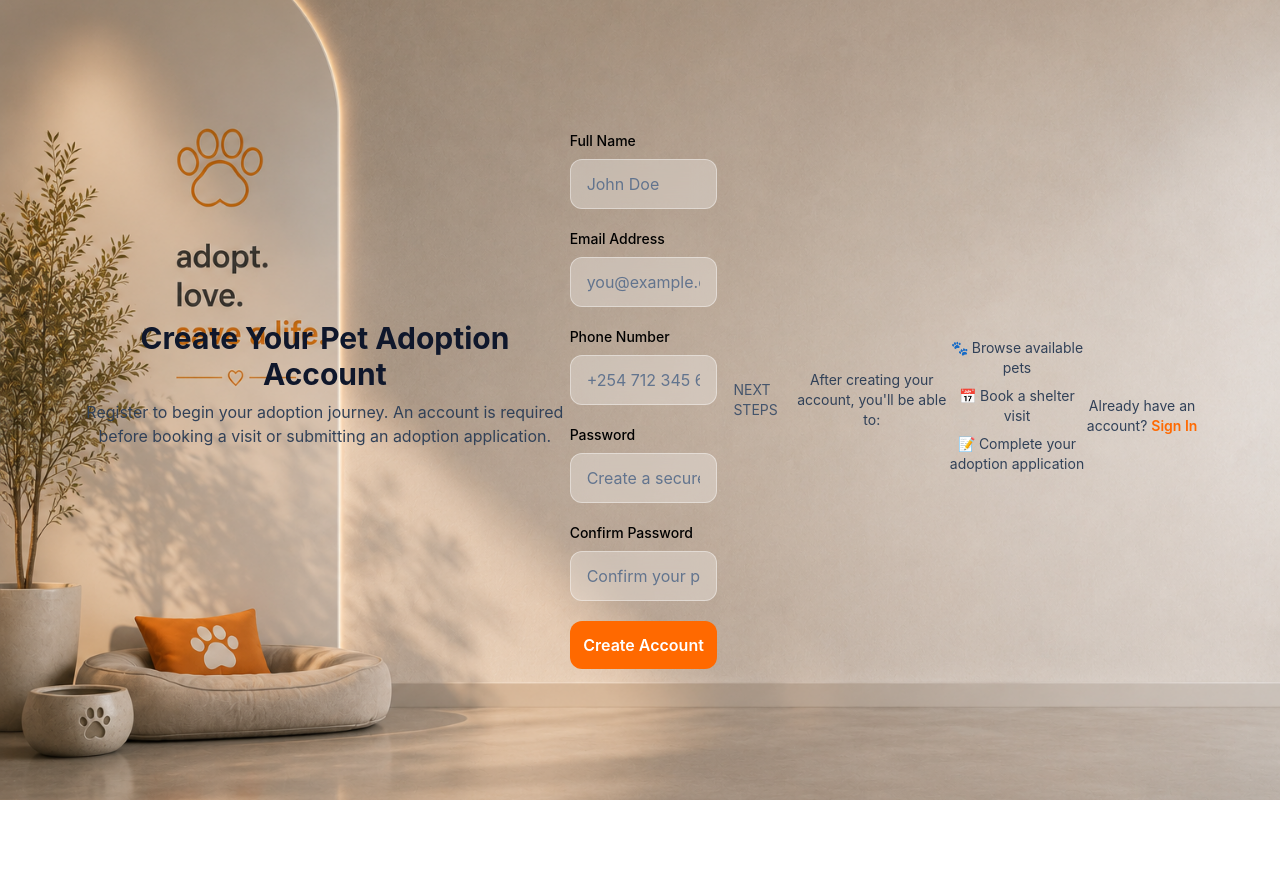
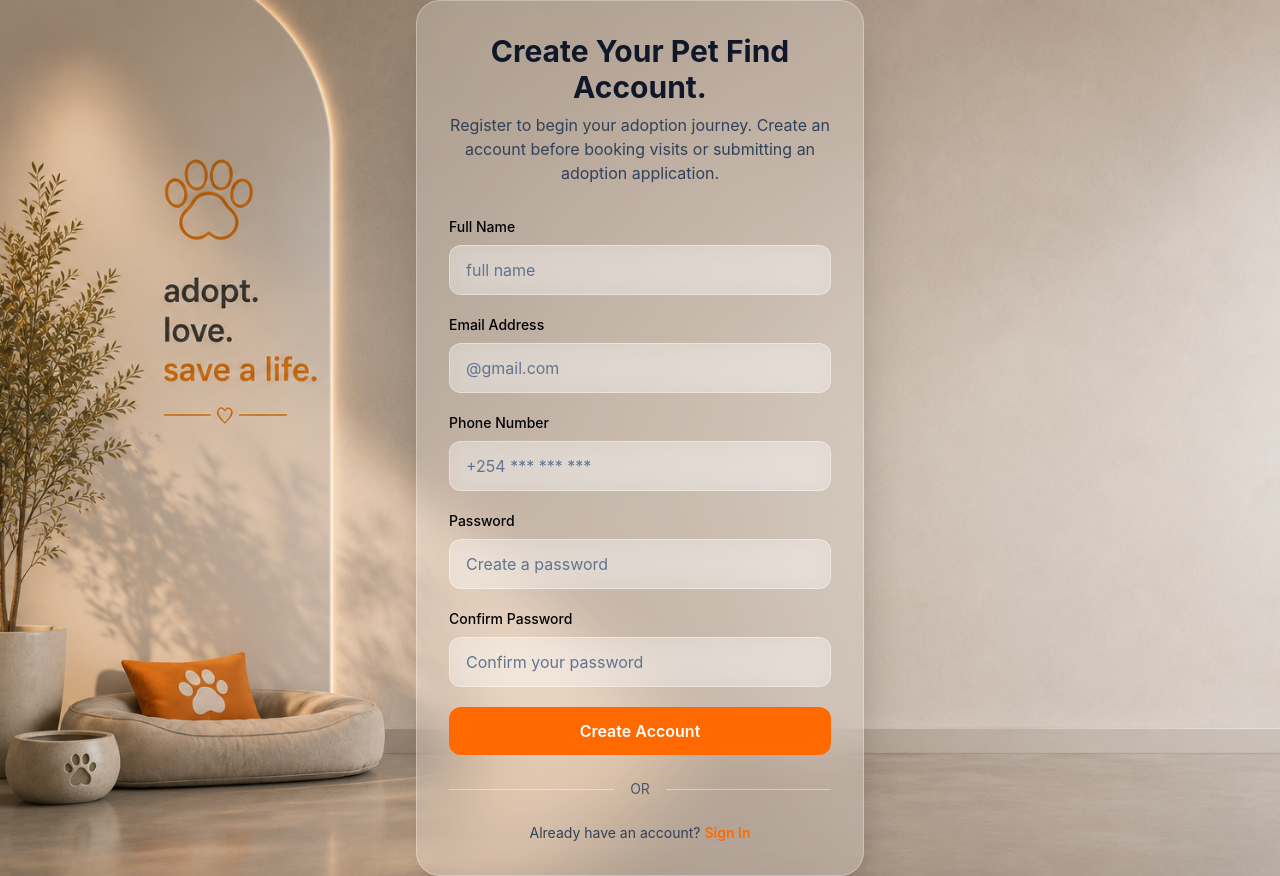
Before and after one commit to group-1-collaboration/Pet-Find, a React (Vite) app: page /register in a window 1280 px wide. Before the commit the page ends 800 px from the top, so only its background shows below. Built offline with nearby package versions, Linux system fonts and the light colour scheme.

Commit message:
feat:place form in card for ui

```diff
--- a/src/pages/Register.jsx
+++ b/src/pages/Register.jsx
@@ -1,80 +1,77 @@
-import React from 'react'
-import loginBackground from "@/assets/loginbg.png"
-
+import React from "react";
+import loginBackground from "@/assets/loginbg.png";
 
 function Register() {
   return (
-
-   <section className="min-h-screen bg-cover bg-center flex items-center justify-end px-6 md:px-20" style={{
-               backgroundImage:`url(${loginBackground})`,
-               backgroundSize:"cover",
-               backgroundPosition:"center",
-               height: "500px",
-               }}>
-
+    <section
+      className="min-h-screen flex items-center justify-center bg-cover bg-center px-6"
+      style={{
+        backgroundImage: `url(${loginBackground})`,
+      }}
+    >
+      <div className="w-full max-w-md rounded-3xl border border-white/30 bg-white/20 p-8 backdrop-blur-xl shadow-2xl">
         <div className="mb-8 text-center">
           <h1 className="text-3xl font-bold text-slate-900">
-    Create Your Pet Adoption Account
+            Create Your Pet Find Account.
           </h1>
 
           <p className="mt-2 text-slate-700">
-    Register to begin your adoption journey. An account is required before
-    booking a visit or submitting an adoption application.
+            Register to begin your adoption journey. Create an account before
+            booking visits or submitting an adoption application.
           </p>
         </div>
 
         <form className="space-y-5">
-
           <div>
-    <label className="block mb-2 text-sm font-medium">
+            <label className="mb-2 block text-sm font-medium">
               Full Name
             </label>
 
             <input
               type="text"
-      placeholder="John Doe"
+              placeholder="full name"
               className="w-full rounded-xl border border-white/40 bg-white/30 px-4 py-3 outline-none backdrop-blur-md placeholder:text-slate-500 focus:border-orange-400 focus:ring-2 focus:ring-orange-300 transition"
             />
           </div>
 
           <div>
-    <label className="block mb-2 text-sm font-medium">
+            <label className="mb-2 block text-sm font-medium">
               Email Address
             </label>
 
             <input
               type="email"
-      placeholder="you@example.com"
+              placeholder="@gmail.com"
               className="w-full rounded-xl border border-white/40 bg-white/30 px-4 py-3 outline-none backdrop-blur-md placeholder:text-slate-500 focus:border-orange-400 focus:ring-2 focus:ring-orange-300 transition"
             />
           </div>
 
           <div>
-    <label className="block mb-2 text-sm font-medium">
+            <label className="mb-2 block text-sm font-medium">
               Phone Number
             </label>
 
             <input
               type="tel"
-      placeholder="+254 712 345 678"
+              placeholder="+254 *** *** ***"
               className="w-full rounded-xl border border-white/40 bg-white/30 px-4 py-3 outline-none backdrop-blur-md placeholder:text-slate-500 focus:border-orange-400 focus:ring-2 focus:ring-orange-300 transition"
             />
           </div>
 
           <div>
-    <label className="block mb-2 text-sm font-medium">
+            <label className="mb-2 block text-sm font-medium">
               Password
             </label>
 
             <input
               type="password"
-      placeholder="Create a secure password"
+              placeholder="Create a password"
               className="w-full rounded-xl border border-white/40 bg-white/30 px-4 py-3 outline-none backdrop-blur-md placeholder:text-slate-500 focus:border-orange-400 focus:ring-2 focus:ring-orange-300 transition"
             />
           </div>
 
           <div>
-    <label className="block mb-2 text-sm font-medium">
+            <label className="mb-2 block text-sm font-medium">
               Confirm Password
             </label>
 
@@ -91,38 +88,26 @@ function Register() {
           >
             Create Account
           </button>
-
         </form>
 
         <div className="my-6 flex items-center gap-4">
           <div className="h-px flex-1 bg-white/40"></div>
-  <span className="text-sm text-slate-600">NEXT STEPS</span>
+          <span className="text-sm text-slate-600">OR</span>
           <div className="h-px flex-1 bg-white/40"></div>
         </div>
 
         <p className="text-center text-sm text-slate-700">
-  After creating your account, you'll be able to:
-</p>
-
-<ul className="mt-3 space-y-2 text-center text-sm text-slate-700">
-  <li>🐾 Browse available pets</li>
-  <li>📅 Book a shelter visit</li>
-  <li>📝 Complete your adoption application</li>
-</ul>
-
-<p className="mt-8 text-center text-sm text-slate-700">
           Already have an account?
           <a
-    href="#login"
+            href="/login"
             className="ml-1 font-semibold text-orange-500 hover:text-orange-600"
           >
             Sign In
           </a>
         </p>
-
+      </div>
     </section>
-
-  )
+  );
 }
 
-export default Register
+export default Register;
```
Lines whose indentation alone changed are shown as unchanged.
